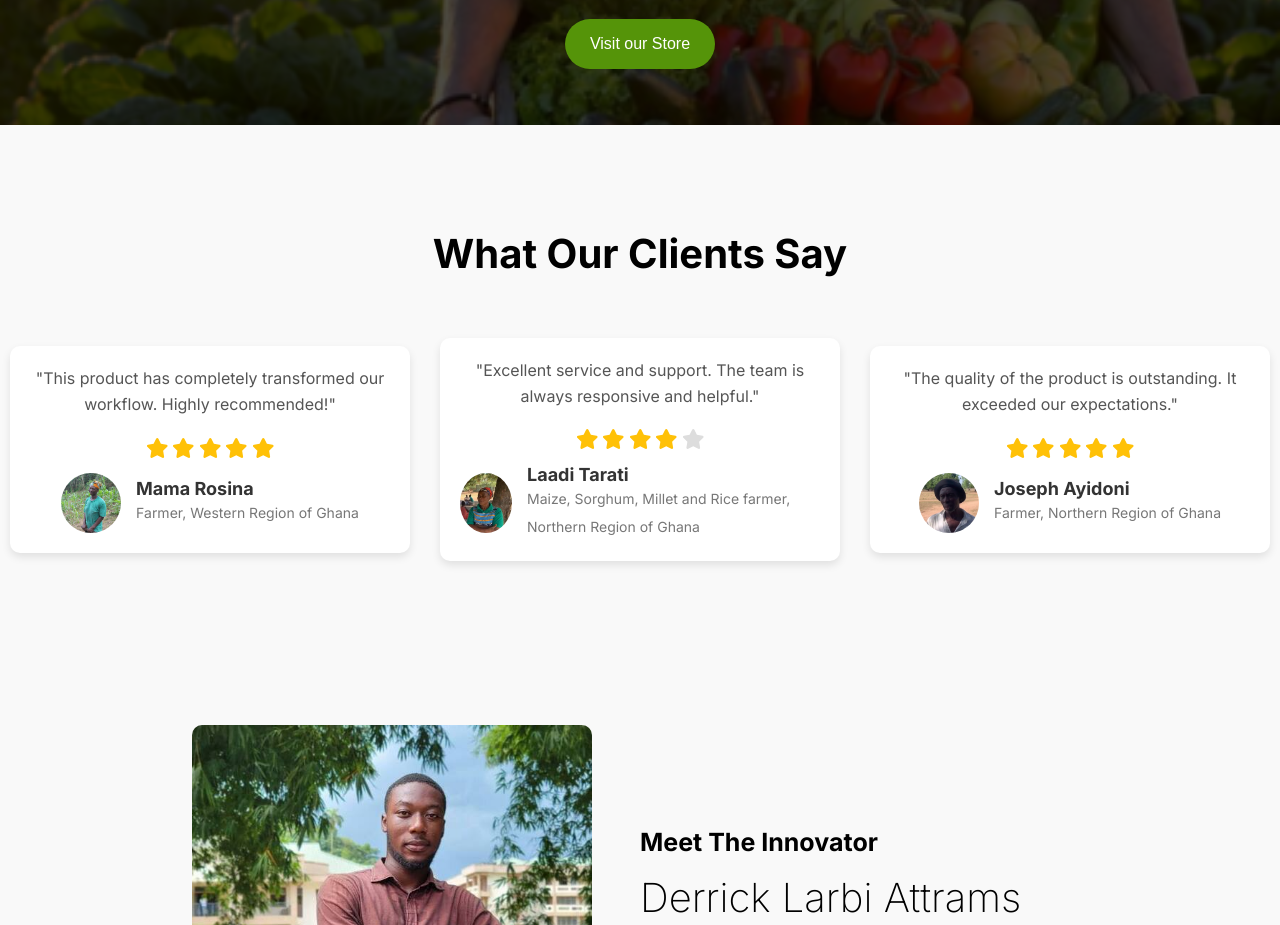
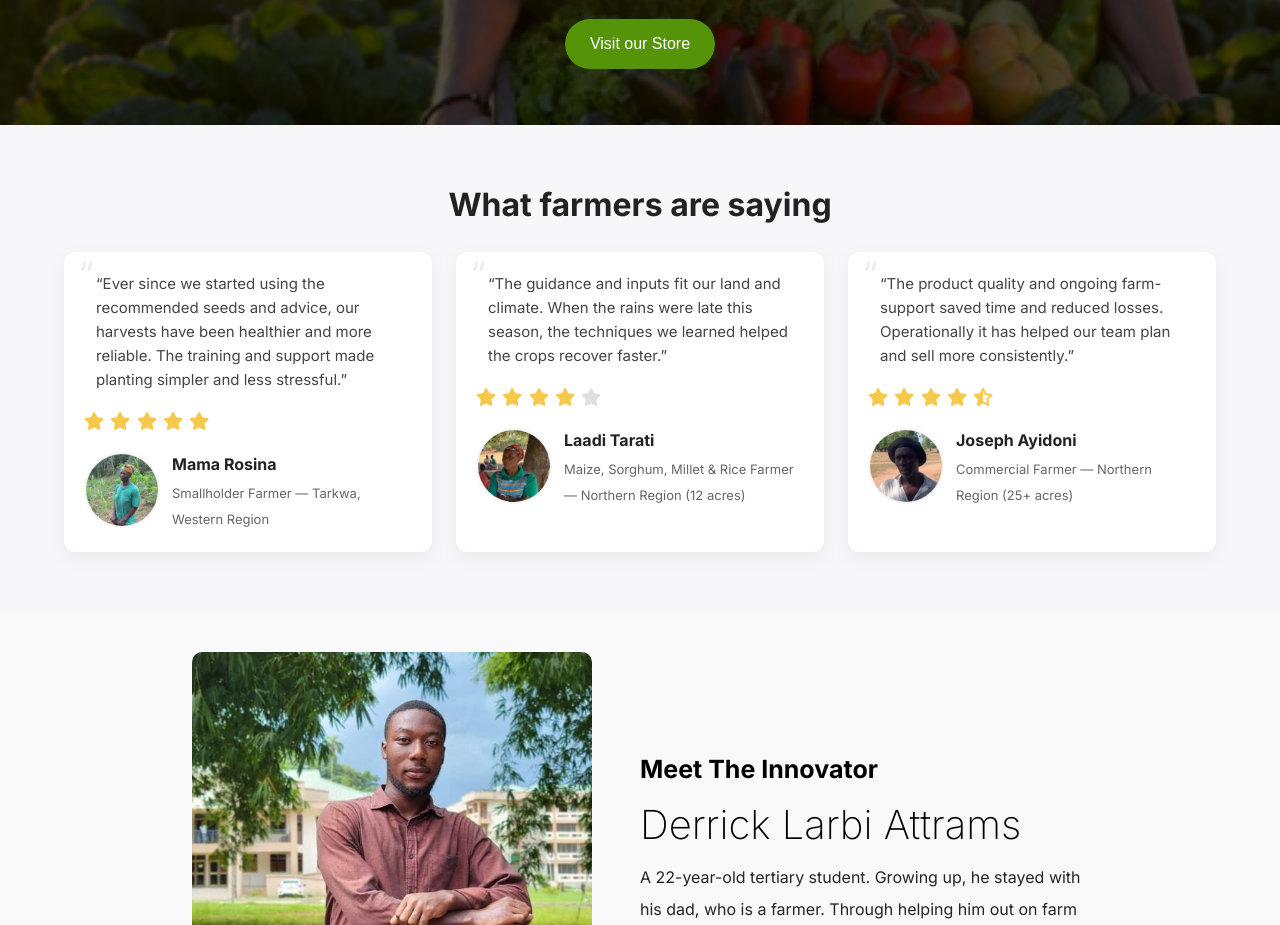
Before and after one commit to GROW-YAI/YAI-ProjectA, a React (Vite) app in the folder YAI-ProjectA/: page / in a window 1280 px wide. Shown: the part 2774-3699 px from the top of the page. Built offline with nearby package versions, Linux system fonts and the light colour scheme; a web font is replaced by a local one.

Commit message:
all images removed apart from logo

```diff
--- a/YAI-ProjectA/src/components/styles/testimonials.css
+++ b/YAI-ProjectA/src/components/styles/testimonials.css
@@ -1,146 +1,164 @@
+/* File: src/styles/testimonials.css */
+
 .testimonials-section {
-    padding: 0px 0px;
-    background-color: #f9f9f9;
-    width: 100vw;
-    height: 70vh;
-    overflow: hidden;
+  padding: 60px 0;
+  background-color: #f7f7f9;
+  width: 100%;
+  box-sizing: border-box;
   display: flex;
   justify-content: center;
 }
 
 .testimonial-container {
-    width: 92%;
-    margin: 0 auto;
-    padding: 0 20px;
+  width: 100%;
+  max-width: 1200px;
+  padding: 0 24px;
   box-sizing: border-box;
   display: flex;
   flex-direction: column;
-    justify-content: center;
   align-items: center;
 }
 
+.testimonials-title {
+  text-align: center;
+  font-size: 32px;
+  font-weight: 700;
+  margin: 0 0 28px;
+  color: #222;
+}
+
+/* Grid: responsive - 1 to 3 columns */
 .testimonials-grid {
   display: grid;
-    grid-template-columns: repeat(3, 400px);
-    gap: 30px;
-    justify-content: center;
-    align-items: center;
-    padding: 20px 0;
-    width: 80%;
+  grid-template-columns: repeat(auto-fit, minmax(260px, 1fr));
+  gap: 24px;
+  width: 100%;
   box-sizing: border-box;
 }
 
+/* Card */
 .testimonial-card {
-    background: white;
-    border-radius: 10px;
-    box-shadow: 0 4px 8px rgba(0, 0, 0, 0.1);
+  background: #ffffff;
+  border-radius: 12px;
   padding: 20px;
-    transition: transform 0.3s ease, box-shadow 0.3s ease;
-    width: 400px;
   box-sizing: border-box;
+  box-shadow: 0 6px 18px rgba(16, 24, 40, 0.06);
+  transition: transform 250ms ease, box-shadow 250ms ease;
 }
 
+/* Hover lift on non-touch */
+@media (hover: hover) {
   .testimonial-card:hover {
-    transform: translateY(-10px);
-    box-shadow: 0 8px 16px rgba(0, 0, 0, 0.2);
+    transform: translateY(-8px);
+    box-shadow: 0 12px 30px rgba(16, 24, 40, 0.08);
+  }
 }
 
-.testimonial-content {
-    text-align: center;
+.testimonial-figure {
+  margin: 0;
+  display: flex;
+  flex-direction: column;
+  gap: 14px;
 }
 
+/* Quote style */
 .testimonial-comment {
-    font-size: 16px;
+  margin: 0;
+  font-size: 15px;
   line-height: 1.6;
-    color: #555;
-    margin-bottom: 20px;
+  color: #444;
+  position: relative;
+  padding-left: 12px;
 }
 
+/* Large decorative quotation mark via pseudo-element */
+.testimonial-comment::before {
+  content: "“";
+  font-size: 36px;
+  line-height: 0.6;
+  color: rgba(34, 34, 34, 0.08);
+  position: absolute;
+  left: -6px;
+  top: -8px;
+}
+
+/* Author area */
 .testimonial-author {
   display: flex;
+  gap: 12px;
   align-items: center;
-    justify-content: center;
+  margin-top: 4px;
 }
 
 .author-image {
-    width: 60px;
-    height: 60px;
+  width: 72px;
+  height: 72px;
   border-radius: 50%;
-    margin-right: 15px;
   object-fit: cover;
+  flex-shrink: 0;
+  border: 2px solid rgba(0,0,0,0.04);
 }
 
 .author-details {
-    text-align: left;
+  display: flex;
+  flex-direction: column;
 }
 
 .author-name {
-    font-size: 18px;
-    font-weight: bold;
   margin: 0;
-    color: #333;
+  font-size: 16px;
+  font-weight: 700;
+  color: #222;
 }
 
 .author-role {
-    font-size: 14px;
-    color: #777;
   margin: 0;
+  font-size: 13px;
+  color: #666;
 }
 
+/* Stars */
 .star-rating {
   display: flex;
-    justify-content: center;
-    margin: 15px 0;
+  gap: 6px;
+  align-items: center;
+  margin-top: 6px;
 }
 
 .star {
-    font-size: 20px;
-    color: #ddd;
-    margin: 0 2px;
+  font-size: 18px;
 }
 
+/* Color variants */
 .star.full {
-    color: #ffc107;
+  color: #f6c84c; /* warm gold */
 }
 
 .star.half {
-    position: relative;
-    color: #ffc107;
+  color: #f6c84c;
 }
 
-.star.half::before {
-    content: "\f005";
-    position: absolute;
-    left: 0;
-    width: 50%;
-    overflow: hidden;
-    color: #ffc107;
+.star.empty {
+  color: #e0e0e0;
 }
 
-/* Mobile View Adjustments */
-@media (max-width: 768px) {
+/* Mobile adjustments */
+@media (max-width: 600px) {
   .testimonials-section {
-        height: auto; /* Adjust height to fit content */
-        padding-top: 80px; /* Add padding for better spacing */
+    padding: 36px 0;
   }
 
-    .testimonial-container h1 {
-        font-size: 30px !important; /* Set title font size to 30px for mobile */
-        margin-bottom: 20px !important; /* Reduce margin for better spacing */
+  .testimonials-title {
+    font-size: 22px;
+    margin-bottom: 18px;
   }
 
-    .testimonials-grid {
-        width: 100%; /* Full width for the slider */
+  .author-image {
+    width: 56px;
+    height: 56px;
   }
 
   .testimonial-card {
-        width: 85%; /* Set slide width to 90% of the screen */
-        margin: 0 auto; /* Center the card horizontally */
-        box-shadow: 0 4px 8px rgba(0, 0, 0, 0.1); /* Add shadow for better visibility */
-    }
-
-    .testimonial-card:hover {
-        transform: none; /* Disable hover effect on mobile */
-        box-shadow: 0 4px 8px rgba(0, 0, 0, 0.1); /* Keep shadow consistent */
+    padding: 18px;
   }
 }
--- a/YAI-ProjectA/src/components/testimonial.jsx
+++ b/YAI-ProjectA/src/components/testimonial.jsx
@@ -1,34 +1,38 @@
+// File: src/components/Testimonials.jsx
 import React, { forwardRef } from "react";
 import { FontAwesomeIcon } from "@fortawesome/react-fontawesome";
-import { faStar } from "@fortawesome/free-solid-svg-icons";
-import "./styles/testimonials.css";
+import { faStar, faStarHalfAlt } from "@fortawesome/free-solid-svg-icons";
 import test1 from '../../public/test1.jpg';
 import test2 from '../../public/test2.jpg';
 import test3 from '../../public/test3.jpg';
+import './styles/testimonials.css';
 
 const Testimonials = forwardRef((props, ref) => {
   const testimonials = [
     {
       id: 1,
       name: "Mama Rosina",
-            role: "Farmer, Western Region of Ghana",
-            comment: "This product has completely transformed our workflow. Highly recommended!",
+      role: "Smallholder Farmer — Tarkwa, Western Region",
+      comment:
+        "Ever since we started using the recommended seeds and advice, our harvests have been healthier and more reliable. The training and support made planting simpler and less stressful.",
       image: test2,
       rating: 5,
     },
     {
       id: 2,
       name: "Laadi Tarati",
-            role: "Maize, Sorghum, Millet and Rice farmer, Northern Region of Ghana",
-            comment: "Excellent service and support. The team is always responsive and helpful.",
+      role: "Maize, Sorghum, Millet & Rice Farmer — Northern Region (12 acres)",
+      comment:
+        "The guidance and inputs fit our land and climate. When the rains were late this season, the techniques we learned helped the crops recover faster.",
       image: test1,
       rating: 4,
     },
     {
       id: 3,
       name: "Joseph Ayidoni",
-            role: "Farmer, Northern Region of Ghana",
-            comment: "The quality of the product is outstanding. It exceeded our expectations.",
+      role: "Commercial Farmer — Northern Region (25+ acres)",
+      comment:
+        "The product quality and ongoing farm-support saved time and reduced losses. Operationally it has helped our team plan and sell more consistently.",
       image: test3,
       rating: 4.5,
     },
@@ -37,54 +41,80 @@ const Testimonials = forwardRef((props, ref) => {
   const renderStars = (rating) => {
     const stars = [];
     const fullStars = Math.floor(rating);
-        const hasHalfStar = rating % 1 !== 0;
+    const hasHalfStar = rating % 1 >= 0.5;
 
     for (let i = 0; i < fullStars; i++) {
-            stars.push(<FontAwesomeIcon key={`full-${i}`} icon={faStar} className="star full" />);
+      stars.push(
+        <FontAwesomeIcon
+          key={`full-${i}`}
+          icon={faStar}
+          className="star full"
+          aria-hidden="true"
+        />
+      );
     }
 
     if (hasHalfStar) {
-            stars.push(<FontAwesomeIcon key="half" icon={faStar} className="star half" />);
+      stars.push(
+        <FontAwesomeIcon
+          key="half"
+          icon={faStarHalfAlt}
+          className="star half"
+          aria-hidden="true"
+        />
+      );
     }
 
-        const emptyStars = 5 - stars.length;
-        for (let i = 0; i < emptyStars; i++) {
-            stars.push(<FontAwesomeIcon key={`empty-${i}`} icon={faStar} className="star empty" />);
+    const emptyCount = 5 - (fullStars + (hasHalfStar ? 1 : 0));
+    for (let i = 0; i < emptyCount; i++) {
+      stars.push(
+        <FontAwesomeIcon
+          key={`empty-${i}`}
+          icon={faStar}
+          className="star empty"
+          aria-hidden="true"
+        />
+      );
     }
 
-        return stars;
+    return (
+      <div className="star-rating" aria-label={`Rating: ${rating} out of 5`}>
+        {stars}
+      </div>
+    );
   };
 
   return (
     <section ref={ref} id="testimonials" className="testimonials-section">
       <div className="testimonial-container">
-                <h1 style={{ textAlign: "center", fontSize: "40px", fontWeight: "bold", marginBottom: "40px" }}>
-                    What Our Clients Say
-                </h1>
+        <h2 className="testimonials-title">What farmers are saying</h2>
 
-                <div className="testimonials-grid">
-                    {testimonials.map((testimonial) => (
-                        <div key={testimonial.id} className="testimonial-card">
-                            <div className="testimonial-content">
-                                <p className="testimonial-comment">"{testimonial.comment}"</p>
+        <div className="testimonials-grid" role="list">
+          {testimonials.map((t) => (
+            <article key={t.id} className="testimonial-card" role="listitem">
+              <figure className="testimonial-figure">
+                <blockquote className="testimonial-comment">
+                  “{t.comment}”
+                </blockquote>
 
-                                <div className="star-rating">
-                                    {renderStars(testimonial.rating)}
-                                </div>
+                {renderStars(t.rating)}
 
-                                <div className="testimonial-author">
+                <figcaption className="testimonial-author">
                   <img
-                                        src={testimonial.image}
-                                        alt={testimonial.name}
+                    src={t.image}
+                    alt={`${t.name} — ${t.role}`}
                     className="author-image"
+                    loading="lazy"
+                    width="72"
+                    height="72"
                   />
                   <div className="author-details">
-                                        <h4 className="author-name">{testimonial.name}</h4>
-                                        <p className="author-role">{testimonial.role}</p>
+                    <p className="author-name">{t.name}</p>
+                    <p className="author-role">{t.role}</p>
                   </div>
-                                </div>
-                            </div>
-                        </div>
+                </figcaption>
+              </figure>
+            </article>
           ))}
         </div>
       </div>
```
Lines whose indentation alone changed are shown as unchanged.
